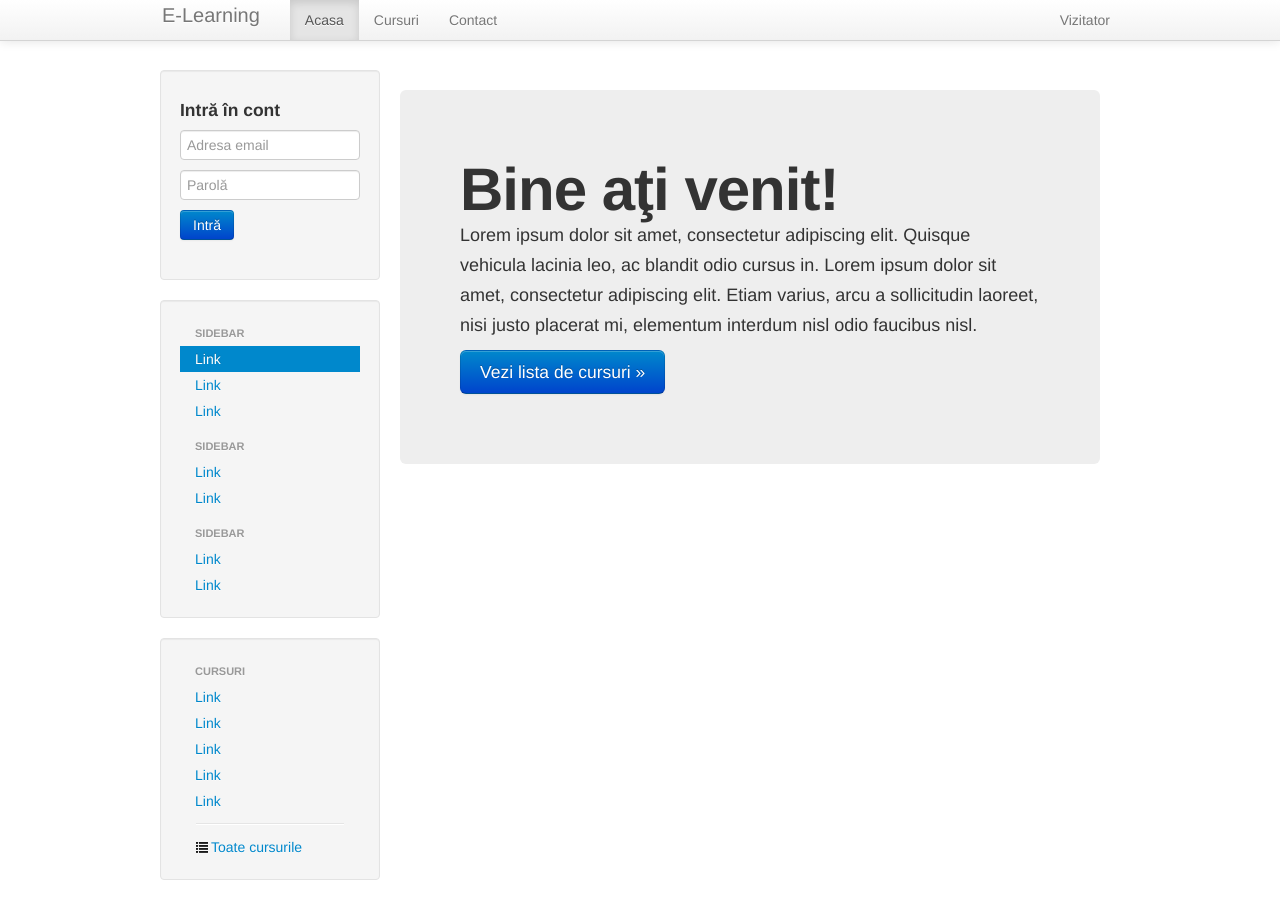
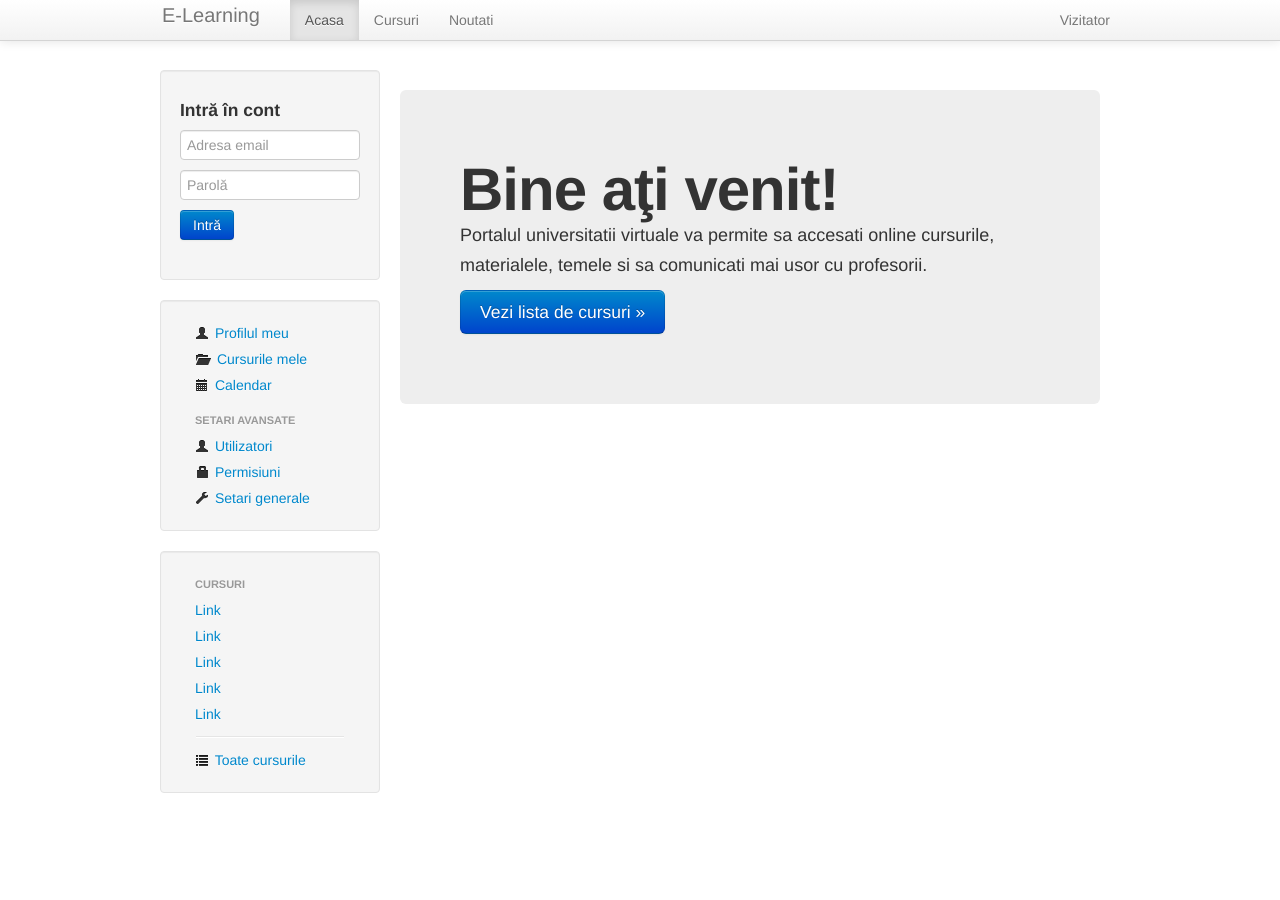
Before and after one commit to andiraduta/elearning-platform, a PHP site: page /elearning/ in a window 1280 px wide. After the commit the page ends 793 px from the top, so only its background shows below. Run offline with PHP 8.4, Linux system fonts and the light colour scheme.

Commit message:
template

```diff
--- a/views/header.php
+++ b/views/header.php
@@ -30,7 +30,7 @@
 				<ul class="nav">
 					<li class="active"><a href="#">Acasa</a></li>
 					<li><a href="#about">Cursuri</a></li>
-					<li><a href="#contact">Contact</a></li>
+					<li><a href="#about">Noutati</a></li>
 				</ul>
 			</div><!--/.nav-collapse -->
 		</div>
@@ -55,16 +55,14 @@
 
 			<div class="well sidebar-nav">
 				<ul class="nav nav-list">
-					<li class="nav-header">Sidebar</li>
-					<li class="active"><a href="#">Link</a></li>
-					<li><a href="#">Link</a></li>
-					<li><a href="#">Link</a></li>
-					<li class="nav-header">Sidebar</li>
-					<li><a href="#">Link</a></li>
-					<li><a href="#">Link</a></li>
-					<li class="nav-header">Sidebar</li>
-					<li><a href="#">Link</a></li>
-					<li><a href="#">Link</a></li>
+					<!--<li class="nav-header">Sidebar</li>-->
+					<li><a href="#"><i class="icon icon-user"></i> Profilul meu</a></li>
+					<li><a href="#"><i class="icon icon-folder-open"></i> Cursurile mele</a></li>
+					<li><a href="#"><i class="icon icon-calendar"></i> Calendar</a></li>
+					<li class="nav-header">Setari avansate</li>
+					<li><a href="#"><i class="icon icon-user"></i> Utilizatori</a></li>
+					<li><a href="#"><i class="icon icon-lock"></i> Permisiuni</a></li>
+					<li><a href="#"><i class="icon icon-wrench"></i> Setari generale</a></li>
 				</ul>
 			</div>
 
@@ -77,7 +75,7 @@
 					<li><a href="#">Link</a></li>
 					<li><a href="#">Link</a></li>
 					<li class="divider"></li>
-					<li><a href="#"><i class="icon icon-list"></i>Toate cursurile</a></li>
+					<li><a href="#"><i class="icon icon-list"></i> Toate cursurile</a></li>
 				</ul>
 			</div>
 		</div><!--/span-->
--- a/views/index.php
+++ b/views/index.php
@@ -1,6 +1,6 @@
 
 			<div class="hero-unit">
 				<h1>Bine aţi venit!</h1>
-				<p>Lorem ipsum dolor sit amet, consectetur adipiscing elit. Quisque vehicula lacinia leo, ac blandit odio cursus in. Lorem ipsum dolor sit amet, consectetur adipiscing elit. Etiam varius, arcu a sollicitudin laoreet, nisi justo placerat mi, elementum interdum nisl odio faucibus nisl.</p>
+				<p>Portalul universitatii virtuale va permite sa accesati online cursurile, materialele, temele si sa comunicati mai usor cu profesorii.</p>
 				<p><a href="#" class="btn btn-primary btn-large">Vezi lista de cursuri &raquo;</a></p>
 			</div>
```
